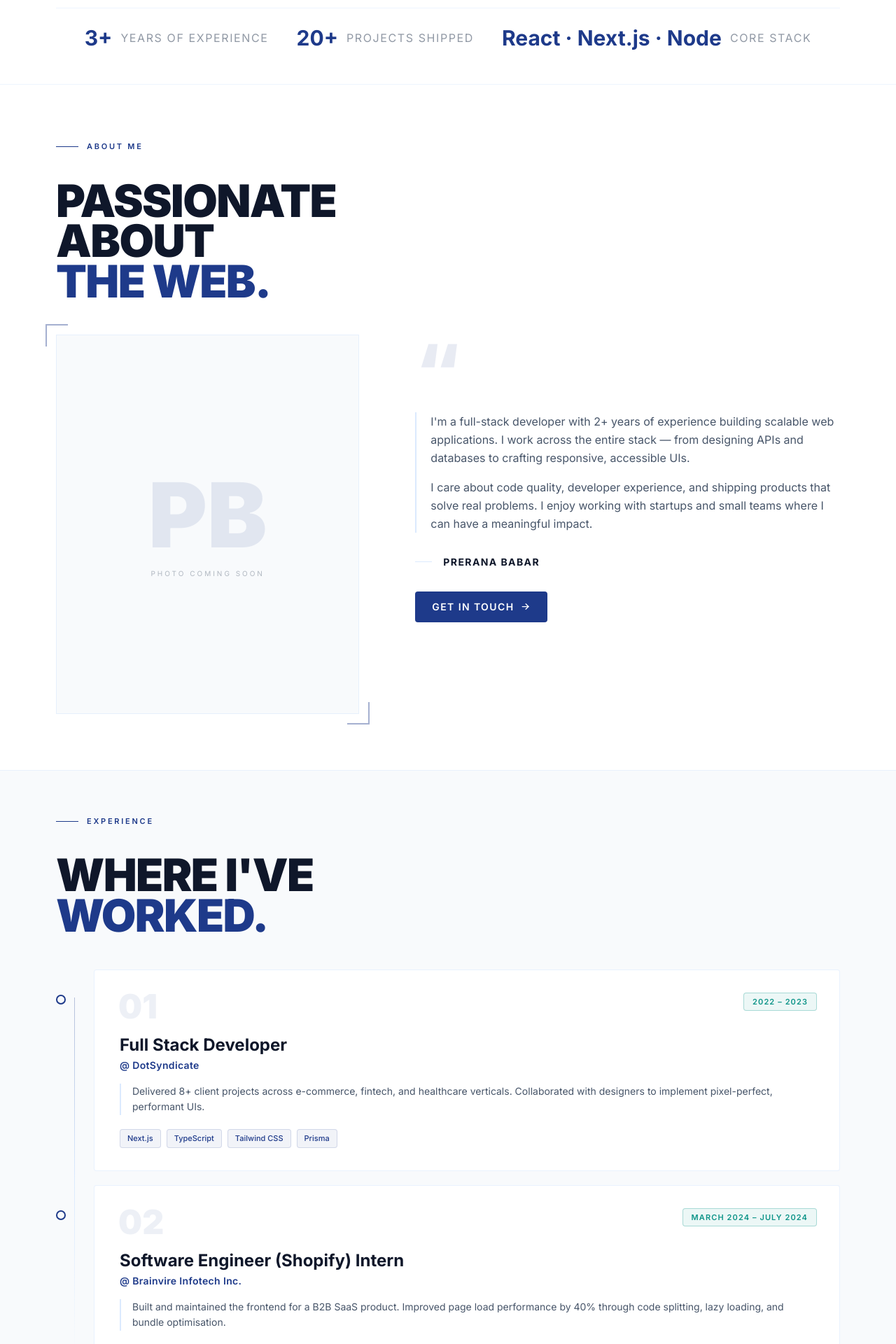
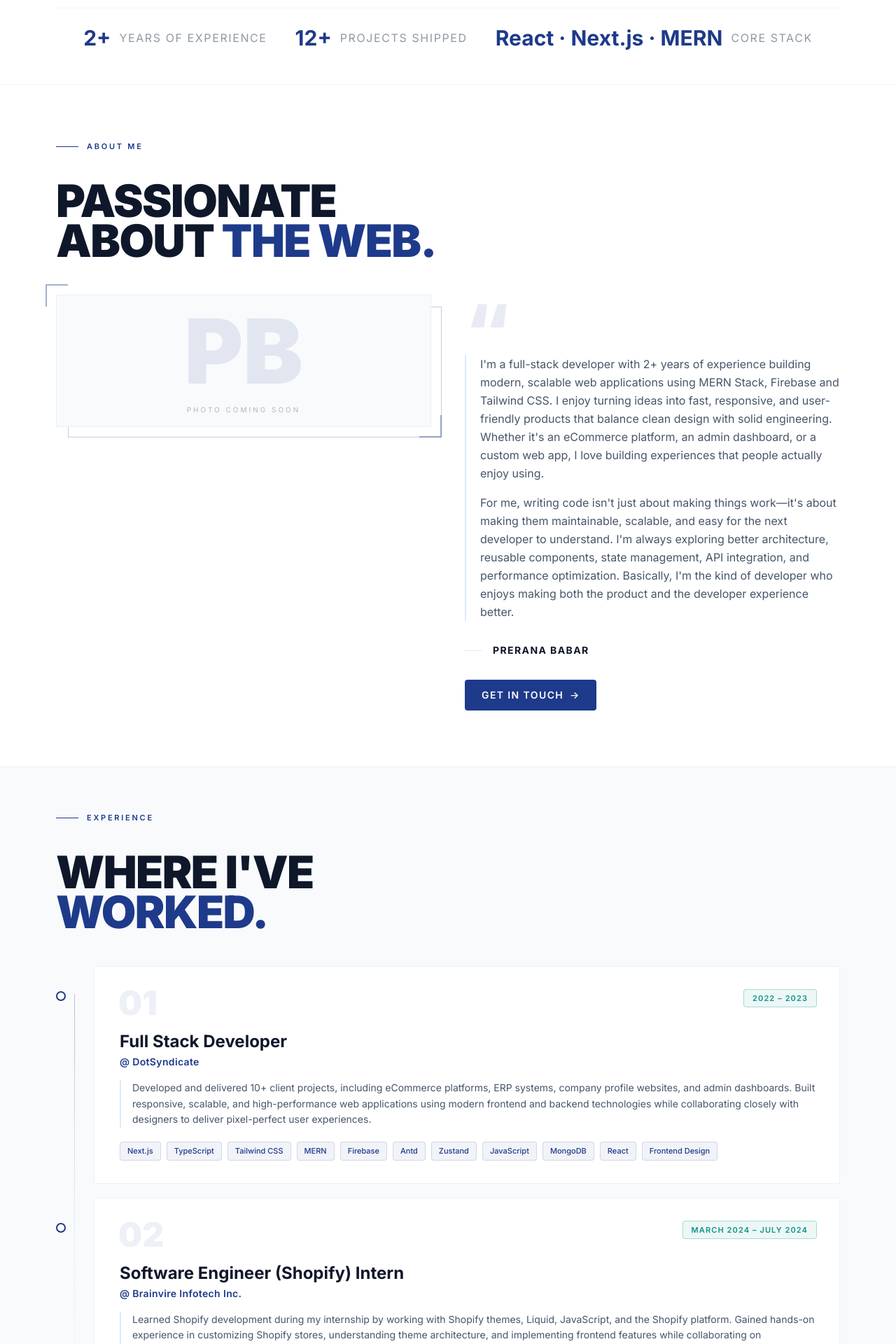
Before and after one commit to preranababar9/portfolio, a Next.js app: page / in a window 1280 px wide. Shown: the part 680-2600 px from the top of the page at 70% size. Built offline with nearby package versions, Linux system fonts and the light colour scheme.

Commit message:
feat: animations added using data-aos, real data added

```diff
--- /dev/null
+++ b/app/components/AOSInit.tsx
@@ -0,0 +1,19 @@
+'use client';
+
+import { useEffect } from 'react';
+import 'aos/dist/aos.css';
+
+export default function AOSInit() {
+  useEffect(() => {
+    // eslint-disable-next-line @typescript-eslint/no-require-imports
+    const AOS = require('aos');
+    AOS.init({
+      duration: 800,
+      easing: 'ease-out-cubic',
+      once: true,
+      offset: 80,
+    });
+  }, []);
+
+  return null;
+}
--- a/app/components/About.tsx
+++ b/app/components/About.tsx
@@ -5,7 +5,7 @@ export default function About() {
     <section id="about" className="bg-page py-20 border-t border-stroke/50 px-6 sm:px-10 md:px-16 lg:px-20">
 
       {/* Section label */}
-      <div className="flex items-center gap-3 mb-10">
+      <div className="flex items-center gap-3 mb-10" data-aos="fade-right" data-aos-duration="600">
         <span className="w-8 h-px bg-primary" />
         <span className="text-primary text-[11px] uppercase tracking-[0.25em] font-semibold">
           About Me
@@ -14,27 +14,30 @@ export default function About() {
 
       {/* Heading */}
       <h2
-        className="font-black uppercase leading-[0.9] tracking-tight text-heading mb-12"
+        className="font-black uppercase  leading-[0.9] tracking-tight text-heading mb-12"
         style={{ fontSize: 'clamp(2.5rem, 5vw, 5rem)' }}
+        data-aos="fade-up"
+        data-aos-delay="100"
+        data-aos-duration="800"
       >
         Passionate<br />
-        about<br />
-        <span className="text-primary">the web.</span>
+        about
+        <span className="text-primary"> the web.</span>
       </h2>
 
       {/* Bio section */}
-      <div className="grid md:grid-cols-[5fr_7fr] gap-12 md:gap-20 items-start">
+      <div className="grid md:grid-cols-2 gap-12 md:gap-12 items-start">
 
         {/* Left — photo with offset decorative border */}
-        <div className="relative self-start">
-          <div className="relative w-full aspect-4/5 border border-stroke/60 flex flex-col items-center justify-center bg-card overflow-visible">
+        <div className="relative self-start" data-aos="fade-right" data-aos-delay="200" data-aos-duration="800">
+          <div className="relative w-full h-full border border-stroke/60 flex flex-col items-center justify-center bg-card overflow-visible">
             {/* Decorative offset border */}
             <div className="absolute -bottom-4 -right-4 w-full h-full border border-primary/25 -z-10" />
             <div className="absolute -top-4 -left-4 w-8 h-8 border-t-2 border-l-2 border-primary/40" />
             <div className="absolute -bottom-4 -right-4 w-8 h-8 border-b-2 border-r-2 border-primary/40" />
 
             {/* Initials block */}
-            <div className="flex flex-col items-center gap-3">
+            <div className="flex flex-col py-4 items-center gap-3">
               <span
                 className="font-black text-primary/10 leading-none select-none"
                 style={{ fontSize: 'clamp(4rem, 10vw, 8rem)' }}
@@ -49,10 +52,10 @@ export default function About() {
         </div>
 
         {/* Right — bio */}
-        <div className="flex flex-col gap-6">
+        <div className="flex flex-col gap-6" data-aos="fade-left" data-aos-delay="350" data-aos-duration="800">
           {/* Decorative opening quote */}
           <div
-            className="font-black text-primary/10 leading-none select-none -mb-4"
+            className="font-black text-primary/10 leading-none select-none -mb-10"
             style={{ fontSize: 'clamp(4rem, 8vw, 7rem)' }}
           >
             &ldquo;
@@ -61,13 +64,11 @@ export default function About() {
           <div className="space-y-4 pl-5 border-l-2 border-stroke">
             <p className="text-muted text-base leading-relaxed">
               I&apos;m a full-stack developer with 2+ years of experience building
-              scalable web applications. I work across the entire stack — from
-              designing APIs and databases to crafting responsive, accessible UIs.
+              modern, scalable web applications using MERN Stack, Firebase and Tailwind CSS.
+              I enjoy turning ideas into fast, responsive, and user-friendly products that balance clean design with solid engineering. Whether it's an eCommerce platform, an admin dashboard, or a custom web app, I love building experiences that people actually enjoy using.
             </p>
             <p className="text-muted text-base leading-relaxed">
-              I care about code quality, developer experience, and shipping
-              products that solve real problems. I enjoy working with startups and
-              small teams where I can have a meaningful impact.
+             For me, writing code isn't just about making things work—it's about making them maintainable, scalable, and easy for the next developer to understand. I'm always exploring better architecture, reusable components, state management, API integration, and performance optimization. Basically, I'm the kind of developer who enjoys making both the product and the developer experience better.
             </p>
           </div>
 
--- a/app/components/Contact.tsx
+++ b/app/components/Contact.tsx
@@ -29,7 +29,7 @@ export default function Contact() {
     <section id="contact" className="bg-page pt-16 pb-8 border-t border-stroke/50 px-6 sm:px-10 md:px-16 lg:px-20">
 
       {/* Section label */}
-      <div className="flex items-center gap-3 mb-10">
+      <div className="flex items-center gap-3 mb-10" data-aos="fade-right" data-aos-duration="600">
         <span className="w-8 h-px bg-primary" />
         <span className="text-primary text-[11px] uppercase tracking-[0.25em] font-semibold">
           Contact
@@ -39,7 +39,7 @@ export default function Contact() {
       <div className="grid md:grid-cols-2 gap-16 items-start">
 
         {/* Left — big CTA text */}
-        <div>
+        <div data-aos="fade-right" data-aos-delay="100" data-aos-duration="800">
           <h2
             className="font-black uppercase leading-[0.9] tracking-tight text-heading mb-8"
             style={{ fontSize: 'clamp(2.5rem, 5vw, 5rem)' }}
@@ -89,7 +89,13 @@ export default function Contact() {
         </div>
 
         {/* Right — form */}
-        <form onSubmit={handleSubmit} className="flex flex-col gap-5">
+        <form
+          onSubmit={handleSubmit}
+          className="flex flex-col gap-5"
+          data-aos="fade-left"
+          data-aos-delay="250"
+          data-aos-duration="800"
+        >
           <div className="grid sm:grid-cols-2 gap-4">
             <div>
               <label className="text-[11px] text-muted uppercase tracking-widest font-medium mb-2 block">Name</label>
--- a/app/components/Hero.tsx
+++ b/app/components/Hero.tsx
@@ -8,7 +8,7 @@ export default function Hero() {
       className="relative bg-page min-h-screen flex flex-col justify-between px-6 sm:px-10 md:px-16 lg:px-20 pt-28 pb-12"
     >
       {/* Top label row */}
-      <div className="flex items-center gap-3 mb-auto">
+      <div className="flex items-center gap-3 mb-auto" data-aos="fade-down" data-aos-duration="600">
         <span className="w-8 h-px bg-primary" />
         <span className="text-primary text-[11px] uppercase tracking-[0.25em] font-semibold">
           Portfolio · 2026
@@ -19,7 +19,7 @@ export default function Hero() {
       <div className="flex flex-col lg:flex-row lg:items-end gap-12 lg:gap-0 my-auto py-8">
 
         {/* Left — Name block */}
-        <div className="flex-1">
+        <div className="flex-1" data-aos="fade-right" data-aos-delay="150" data-aos-duration="900">
           <p className="text-muted text-sm uppercase tracking-[0.2em] font-medium mb-4">
             Hey, I&apos;m
           </p>
@@ -34,7 +34,7 @@ export default function Hero() {
         </div>
 
         {/* Right — Info block */}
-        <div className="lg:w-[400px] xl:w-[460px] flex flex-col gap-8 lg:pb-3">
+        <div className="lg:w-[400px] xl:w-[460px] flex flex-col gap-8 lg:pb-3" data-aos="fade-left" data-aos-delay="300" data-aos-duration="900">
 
           {/* Role pill */}
           <div className="flex items-center gap-3">
@@ -71,11 +71,16 @@ export default function Hero() {
       </div>
 
       {/* Bottom stats bar */}
-      <div className="border-t border-stroke/50 pt-6 justify-center flex flex-wrap items-center gap-x-10 gap-y-3">
+      <div
+        className="border-t border-stroke/50 pt-6 justify-center flex flex-wrap items-center gap-x-10 gap-y-3"
+        data-aos="fade-up"
+        data-aos-delay="500"
+        data-aos-duration="700"
+      >
         {[
-          { value: '3+', label: 'Years of Experience' },
-          { value: '20+', label: 'Projects Shipped' },
-          { value: 'React · Next.js · Node', label: 'Core Stack' },
+          { value: '2+', label: 'Years of Experience' },
+          { value: '12+', label: 'Projects Shipped' },
+          { value: 'React · Next.js · MERN', label: 'Core Stack' },
         ].map(({ value, label }) => (
           <div key={label} className="flex items-center gap-3">
             <span className="text-primary font-bold xl:text-3xl md:text-2xl text-sm">{value}</span>
--- a/app/components/Projects.tsx
+++ b/app/components/Projects.tsx
@@ -3,20 +3,20 @@ import { IconExternalLink, IconBrandGithub, IconArrowUpRight } from '@tabler/ico
 const projects = [
   {
     title: 'Travel Agency ERP System',
-    description:
-      'An all-in-one Enterprise Resource Planning platform built specifically for travel agencies. Covers end-to-end operations including booking management, itinerary planning, supplier & vendor coordination, invoicing, HR, payroll, and real-time reporting dashboards — giving management a unified view of the entire business from a single interface.',
-    tech: ['Next.js', 'TypeScript', 'Node.js', 'PostgreSQL', 'Tailwind CSS', 'REST API'],
-    github: '#',
-    live: '#',
+   description:
+  'Developed a scalable Travel ERP solution that digitizes the complete workflow of travel agencies—from lead management and personalized customer journeys to itinerary creation, hotel, flight, transfer, and excursion bookings. Integrated supplier and vendor management, fleet operations, payments, expense tracking, analytics, automated client communications via Email/WhatsApp, and third-party booking APIs for real-time availability and reservations.',
+    tech: ['MERN', 'TypeScript', 'AntD', 'Zustand', 'Tailwind CSS', 'REST API'],
+    github: 'https://github.com/DotSyndicate/Kearsleys-ERP-Frontend',
+    live: 'https://kearsleys-erp-frontend.vercel.app/login',
     featured: true,
   },
   {
     title: 'E-Commerce Platform',
     description:
-      'A scalable, full-featured commerce platform supporting multi-vendor storefronts, dynamic product catalogues, inventory tracking, discount engines, and Stripe-powered secure checkout.',
-    tech: ['React', 'Node.js', 'MongoDB', 'Stripe', 'Redis', 'Tailwind CSS'],
-    github: '#',
-    live: '#',
+  'Built a full-featured furniture eCommerce platform with product discovery, category browsing, advanced filtering, shopping cart, secure authentication, and a responsive user interface, delivering a fast and seamless shopping experience across devices.',
+    tech: ['React', 'Firebase', 'NextJs', 'MongoDB', 'RazorPay', 'Tailwind CSS'],
+    github: 'https://github.com/DotSyndicate/FairDeal-Website',
+    live: 'https://fairdeal-website-dev.vercel.app/',
     featured: false,
   },
   {
@@ -47,7 +47,7 @@ export default function Projects() {
     <section id="projects" className="bg-page py-16 border-t border-stroke/50 px-6 sm:px-10 md:px-16 lg:px-20">
 
       {/* Section label */}
-      <div className="flex items-center gap-3 mb-10">
+      <div className="flex items-center gap-3 mb-10" data-aos="fade-right" data-aos-duration="600">
         <span className="w-8 h-px bg-primary" />
         <span className="text-primary text-[11px] uppercase tracking-[0.25em] font-semibold">
           Projects
@@ -57,13 +57,21 @@ export default function Projects() {
       <h2
         className="font-black uppercase leading-[0.9] tracking-tight text-heading mb-12"
         style={{ fontSize: 'clamp(2.5rem, 5vw, 5rem)' }}
+        data-aos="fade-up"
+        data-aos-delay="100"
+        data-aos-duration="800"
       >
         Things I&apos;ve<br />
         <span className="text-primary">built.</span>
       </h2>
 
       {/* Featured project card */}
-      <div className="group relative border border-stroke/60 hover:border-primary/40 bg-card rounded-sm overflow-hidden transition-all duration-300 hover:shadow-[0_8px_40px_-8px_rgba(30,58,138,0.15)] mb-6">
+      <div
+        className="group relative border border-stroke/60 hover:border-primary/40 bg-card rounded-sm overflow-hidden transition-all duration-300 hover:shadow-[0_8px_40px_-8px_rgba(30,58,138,0.15)] mb-6"
+        data-aos="fade-up"
+        data-aos-delay="200"
+        data-aos-duration="800"
+      >
 
         {/* Top accent bar */}
         <div className="h-1 w-full bg-linear-to-r from-primary via-primary-light to-accent" />
@@ -87,7 +95,7 @@ export default function Projects() {
               </div>
             </div>
 
-            <p className="text-muted text-sm leading-relaxed mb-6 border-l-2 border-primary/30 pl-4 max-w-2xl">
+            <p className="text-muted text-sm leading-relaxed mb-6 border-l-2 border-primary/30 pl-4 max-w-4xl">
               {featured.description}
             </p>
 
@@ -131,6 +139,9 @@ export default function Projects() {
             <div
               key={project.title}
               className="group relative border border-stroke/60 hover:border-primary/40 bg-card rounded-sm overflow-hidden transition-all duration-300 hover:shadow-[0_8px_30px_-8px_rgba(30,58,138,0.12)] hover:-translate-y-1 flex flex-col"
+              data-aos="fade-up"
+              data-aos-delay={`${100 + i * 120}`}
+              data-aos-duration="800"
             >
               {/* Top accent bar — appears on hover */}
               <div className="h-0.5 w-full bg-linear-to-r from-primary to-accent opacity-0 group-hover:opacity-100 transition-opacity duration-300" />
--- a/app/components/Tech.tsx
+++ b/app/components/Tech.tsx
@@ -18,7 +18,7 @@ export default function Tech() {
     <section id="technologies" className="bg-card py-16 border-t border-stroke/50 px-6 sm:px-10 md:px-16 lg:px-20">
 
       {/* Section label */}
-      <div className="flex items-center gap-3 mb-10">
+      <div className="flex items-center gap-3 mb-10" data-aos="fade-right" data-aos-duration="600">
         <span className="w-8 h-px bg-primary" />
         <span className="text-primary text-[11px] uppercase tracking-[0.25em] font-semibold">
           Technologies
@@ -28,6 +28,9 @@ export default function Tech() {
       <h2
         className="font-black uppercase leading-[0.9] tracking-tight text-heading mb-10"
         style={{ fontSize: 'clamp(2.5rem, 5vw, 5rem)' }}
+        data-aos="fade-up"
+        data-aos-delay="100"
+        data-aos-duration="800"
       >
         My tech<br />
         <span className="text-primary">stack.</span>
@@ -35,8 +38,14 @@ export default function Tech() {
 
       {/* Categories */}
       <div className="grid md:grid-cols-3 divide-y md:divide-y-0 md:divide-x divide-stroke/50 border border-stroke/50">
-        {techCategories.map((category) => (
-          <div key={category.label} className="p-8">
+        {techCategories.map((category, i) => (
+          <div
+            key={category.label}
+            className="p-8"
+            data-aos="fade-up"
+            data-aos-delay={`${i * 150}`}
+            data-aos-duration="700"
+          >
             <h3 className="md:text-xl  uppercase tracking-[0.20em] font-semibold text-muted mb-6">
               {category.label}
             </h3>
--- a/app/components/Work.tsx
+++ b/app/components/Work.tsx
@@ -5,7 +5,7 @@ export default function Work() {
     <section id="work" className="bg-card py-16 border-t border-stroke/50 px-6 sm:px-10 md:px-16 lg:px-20">
 
       {/* Section label */}
-      <div className="flex items-center gap-3 mb-10">
+      <div className="flex items-center gap-3 mb-10" data-aos="fade-right" data-aos-duration="600">
         <span className="w-8 h-px bg-primary" />
         <span className="text-primary text-[11px] uppercase tracking-[0.25em] font-semibold">
           Experience
@@ -15,6 +15,9 @@ export default function Work() {
       <h2
         className="font-black uppercase leading-[0.9] tracking-tight text-heading mb-12"
         style={{ fontSize: 'clamp(2.5rem, 5vw, 5rem)' }}
+        data-aos="fade-up"
+        data-aos-delay="100"
+        data-aos-duration="800"
       >
         Where I&apos;ve<br />
         <span className="text-primary">worked.</span>
@@ -28,7 +31,13 @@ export default function Work() {
 
         <div className="flex flex-col gap-5">
           {experiences.map((exp, i) => (
-            <div key={i} className="group flex gap-6 md:gap-10 items-start">
+            <div
+              key={i}
+              className="group flex gap-6 md:gap-10 items-start"
+              data-aos="fade-up"
+              data-aos-delay={`${200 + i * 150}`}
+              data-aos-duration="800"
+            >
 
               {/* Timeline dot */}
               <div className="relative shrink-0 hidden md:flex flex-col items-center mt-9">
--- a/app/globals.css
+++ b/app/globals.css
@@ -47,16 +47,6 @@ body {
   @apply text-muted text-xs uppercase tracking-widest font-medium;
 }
 
-/* Scroll reveal */
-.reveal {
-  opacity: 0;
-  transform: translateY(36px);
-  transition: opacity 0.75s cubic-bezier(0.16, 1, 0.3, 1), transform 0.75s cubic-bezier(0.16, 1, 0.3, 1);
-}
-.reveal.in-view {
-  opacity: 1;
-  transform: translateY(0);
-}
 
 @keyframes float-slow {
   0%, 100% { transform: translateY(0px) scale(1); }
--- a/app/layout.tsx
+++ b/app/layout.tsx
@@ -2,6 +2,7 @@ import type { Metadata } from "next";
 import { Inter } from "next/font/google";
 import "./globals.css";
 import Navbar from "./components/Navbar";
+import AOSInit from "./components/AOSInit";
 
 const inter = Inter({
   subsets: ["latin"],
@@ -21,8 +22,9 @@ export default function RootLayout({
 }>) {
   return (
     <html lang="en" className={`${inter.className} scroll-smooth`}>
-      <body className="h-full flex flex-col antialiased bg-page text-heading" suppressHydrationWarning>
-       <Navbar/>
+      <body className="h-full flex flex-col overflow-x-hidden antialiased bg-page text-heading" suppressHydrationWarning>
+        <AOSInit />
+        <Navbar/>
         {children}
       </body>
     </html>
--- a/app/page.tsx
+++ b/app/page.tsx
@@ -4,17 +4,16 @@ import Work from './components/Work';
 import Projects from './components/Projects';
 import Tech from './components/Tech';
 import Contact from './components/Contact';
-import ScrollReveal from './components/ScrollReveal';
 
 export default function Home() {
   return (
     <main className="main-container">
       <Hero />
-      <ScrollReveal><About /></ScrollReveal>
-      <ScrollReveal delay={50}><Work /></ScrollReveal>
-      <ScrollReveal delay={50}><Projects /></ScrollReveal>
-      <ScrollReveal delay={50}><Tech /></ScrollReveal>
-      <ScrollReveal delay={50}><Contact /></ScrollReveal>
+      <About />
+      <Work />
+      <Projects />
+      <Tech />
+      <Contact />
     </main>
   );
 }
--- a/app/utils/const.ts
+++ b/app/utils/const.ts
@@ -4,15 +4,15 @@ export const experiences = [
   company: 'DotSyndicate',
   period: '2022 – 2023',
   description:
-      'Delivered 8+ client projects across e-commerce, fintech, and healthcare verticals. Collaborated with designers to implement pixel-perfect, performant UIs.',
-    tech: ['Next.js', 'TypeScript', 'Tailwind CSS', 'Prisma'],
+    'Developed and delivered 10+ client projects, including eCommerce platforms, ERP systems, company profile websites, and admin dashboards. Built responsive, scalable, and high-performance web applications using modern frontend and backend technologies while collaborating closely with designers to deliver pixel-perfect user experiences.',
+  tech: ['Next.js', 'TypeScript', 'Tailwind CSS', 'MERN', 'Firebase', 'Antd', 'Zustand', 'JavaScript', 'MongoDB', 'React', 'Frontend Design'],
 },
  {
   role: 'Software Engineer (Shopify) Intern',
   company: 'Brainvire Infotech Inc.',
   period: 'March 2024 – July 2024',
   description:
-      'Built and maintained the frontend for a B2B SaaS product. Improved page load performance by 40% through code splitting, lazy loading, and bundle optimisation.',
-    tech: ['Shopify', 'Javascript', 'Liquid', 'MySQL', 'PHP'],
+    'Learned Shopify development during my internship by working with Shopify themes, Liquid, JavaScript, and the Shopify platform. Gained hands-on experience in customizing Shopify stores, understanding theme architecture, and implementing frontend features while collaborating on eCommerce projects.',
+  tech: ['Shopify', 'JavaScript', 'Liquid', 'MySQL', 'PHP'],
 },
 ];
```
Lines whose indentation alone changed are shown as unchanged.
